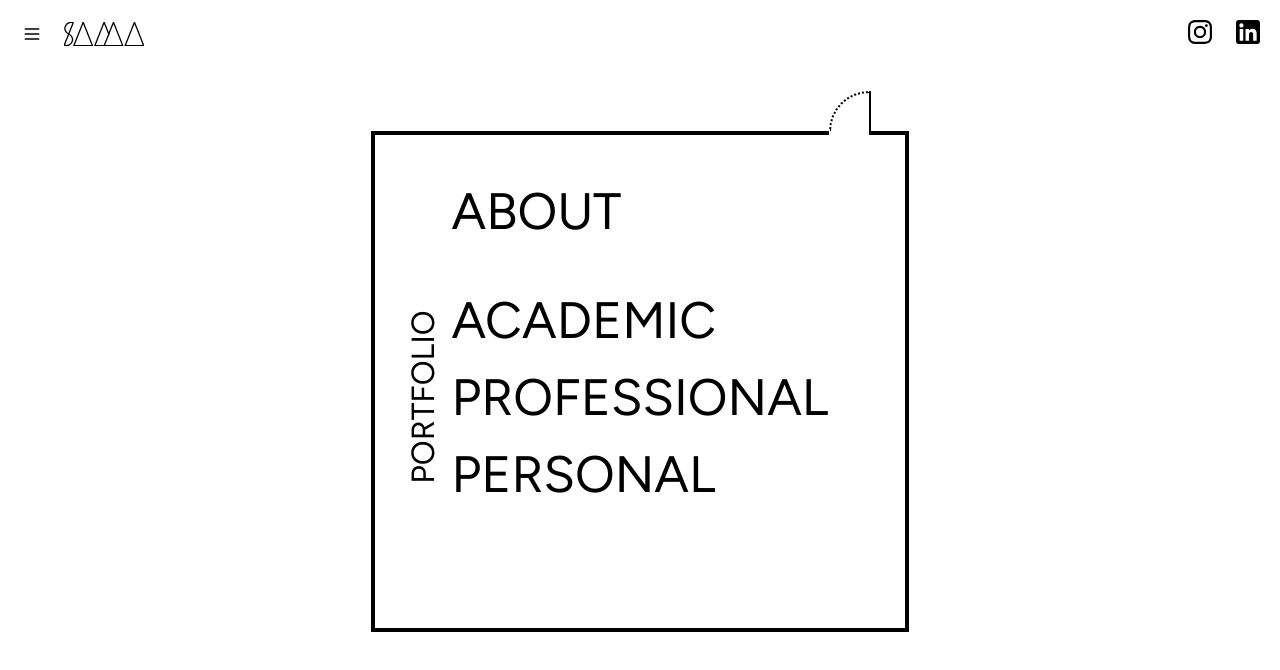
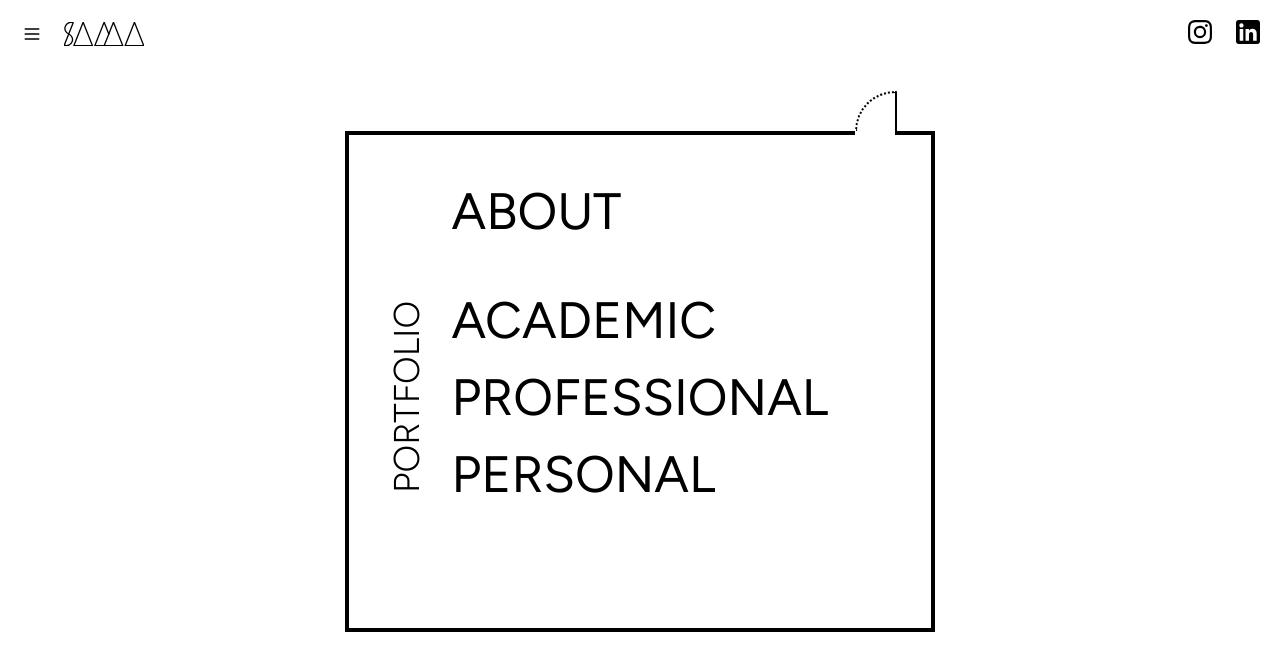
Before and after one commit to BayanBennett/samashodjai.com, a Next.js app: page / in a window 1280 px wide. Shown: the top 670 px of the page. Built offline with nearby package versions, Linux system fonts and the light colour scheme.

Commit message:
fixed homepage

```diff
--- a/src/app/page.tsx
+++ b/src/app/page.tsx
@@ -3,16 +3,16 @@ import { Door } from "@/components/Door";
 import { H1 } from "@/components/typography/Headings";
 
 const Page = () => (
-  <main className="flex flex-col pt-16 justify-center items-center">
-    <section className="flex flex-col border-4 relative pt-[3vw] pb-[9vw] px-[3vw]">
+  <main className="flex flex-col pt-16 place-items-center">
+    <section className="flex flex-col border-4 relative pt-[3vw] pb-[9vw] px-[4vw]">
       <Door direction="up" position="top" />
       <Link href="/about">
-        <h1 className="text-[4vw] px-[3vw]">About</h1>
+        <h1 className="text-[4vw] px-[4vw]">About</h1>
       </Link>
       <div className="h-8" />
-      <section className="px-[3vw] flex flex-row relative items-center">
-        <aside className="-rotate-90 absolute left-[-6vw] pointer-events-none">
-          <h2 className="text-[2.5vw]">Portfolio</h2>
+      <section className="px-[4vw] flex flex-row relative place-items-center">
+        <aside className="-rotate-90 absolute left-[-7vw] pointer-events-none">
+          <h2 className="text-[2.8vw] font-light">Portfolio</h2>
         </aside>
         <div className="flex flex-col">
           <Link href="/academic">
```
